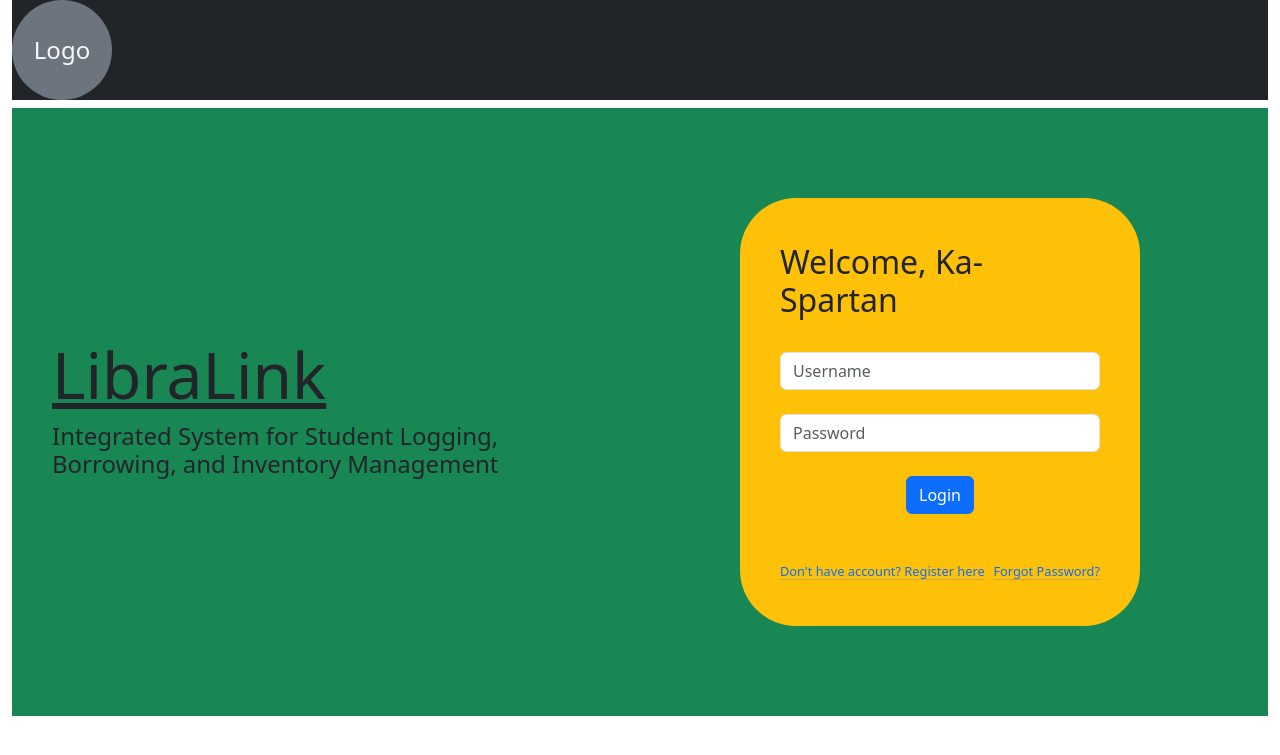
After one commit to KngCd/LibraLink-Project, a PHP site: page /php/student-login.php in a window 1280 px wide. The commit adds this page. Shown: the top 755 px of the page. Run offline with PHP 8.4, Linux system fonts and the light colour scheme.

Commit message:
update and modify some files

```diff
--- a/index.html
+++ b/index.html
@@ -4,8 +4,12 @@
     <meta charset="UTF-8">
     <meta name="viewport" content="width=device-width, initial-scale=1.0">
     <title>Landing Page</title>
+    <link href="css/bootstrap.min.css" rel="stylesheet">
 </head>
 <body>
-    hhjgsdhs
+
+    <a href="php/admin-student.php"><button type="button">Login</button></a>
+
+    <script src="js/bootstrap.min.js"></script>
 </body>
 </html>
--- /dev/null
+++ b/php/student-login.php
@@ -0,0 +1,84 @@
+<!DOCTYPE html>
+<html lang="en">
+<head>
+    <meta charset="UTF-8">
+    <meta name="viewport" content="width=device-width, initial-scale=1.0">
+    <title>Student Login</title>
+    <link href="../css/bootstrap.min.css" rel="stylesheet">
+</head>
+
+<style>
+    header div h4{
+    width: 100px;
+    height: 100px;
+    border-radius: 50%;
+    }
+
+    section form input{
+        border-radius: 5px;
+    }
+    form{
+        padding: 45px 40px;
+        border-radius: 56px;
+        width: 400px;
+    }
+    section{
+        padding: 90px 40px;
+    }
+</style>
+
+<body>
+
+    <header class="container-fluid">
+        <div class="bg-dark""><h4 class="bg-secondary text-light justify-content-center d-flex align-items-center">Logo</h4></div>
+    </header>
+
+    <main>
+        <div class="container-fluid">
+                <section class="bg-success">
+                    <div class="row">
+                        <div class="text-container d-flex justify-content-center flex-column col-lg-6 col-md-6 col-sm-12 col-12
+                        mt-lg-5 mt-md-5 mt-sm-5 mt-5 mb-5">
+                            <a href="admin-student.php" class="text-dark"><h1 style="font-size: 4rem;">LibraLink</h1></a>
+                            <h4>Integrated System for Student Logging,<br>
+                            Borrowing, and Inventory Management</h4>
+                        </div>
+
+                        <div class="form-container col-lg-6 col-md-6 col-sm-12 col-12 d-flex align-items-center justify-content-center">
+                            <form action="" class="bg-warning">
+                                <h2>Welcome, Ka-Spartan</h2><br>
+                                <div class="content">
+                                    <div class="mb-4">
+                                        <div class="input-group">
+                                        <input type="text" class="form-control" id="username" name="username" autocomplete="off" placeholder="Username" style="border-radius: 0.375rem; width: auto;">
+                                        </div>
+                                    </div>
+                                    <div class="mb-4">
+                                        <div class="input-group">
+                                        <input type="password" class="form-control" id="password" name="password" autocomplete="off" placeholder="Password" style="border-radius: 0.375rem; width: auto;">
+                                        </div>
+                                    </div>
+
+                                    <div class="mb-5 d-flex align-items-center justify-content-center">
+                                        <!-- <a href="home.html"> -->
+                                        <button type="submit" class="btn btn-primary w-40">Login</button>
+                                        <!-- </a> -->
+                                    </div>
+
+                                    <div style="font-size: 0.80rem;">
+                                        <a class="float-start link-primary link-offset-2 link-underline-opacity-25 link-underline-opacity-100-hover" href="#">Don't have account? Register here</a>
+                                        <span><a class="float-end link-primary link-offset-2 link-underline-opacity-25 link-underline-opacity-100-hover" href="#">Forgot Password?</a></span>
+                                    </div>
+
+                                </div>
+                            </form>
+                        </div>
+
+                    </div>
+                </section>
+        </div>
+    </main>
+
+    <script src="../js/bootstrap.min.js"></script>
+</body>
+</html>
```
Also changed, not shown: php/admin-login.php (added, +79 -0 lines), php/admin-student.php (+41 -0 lines).
